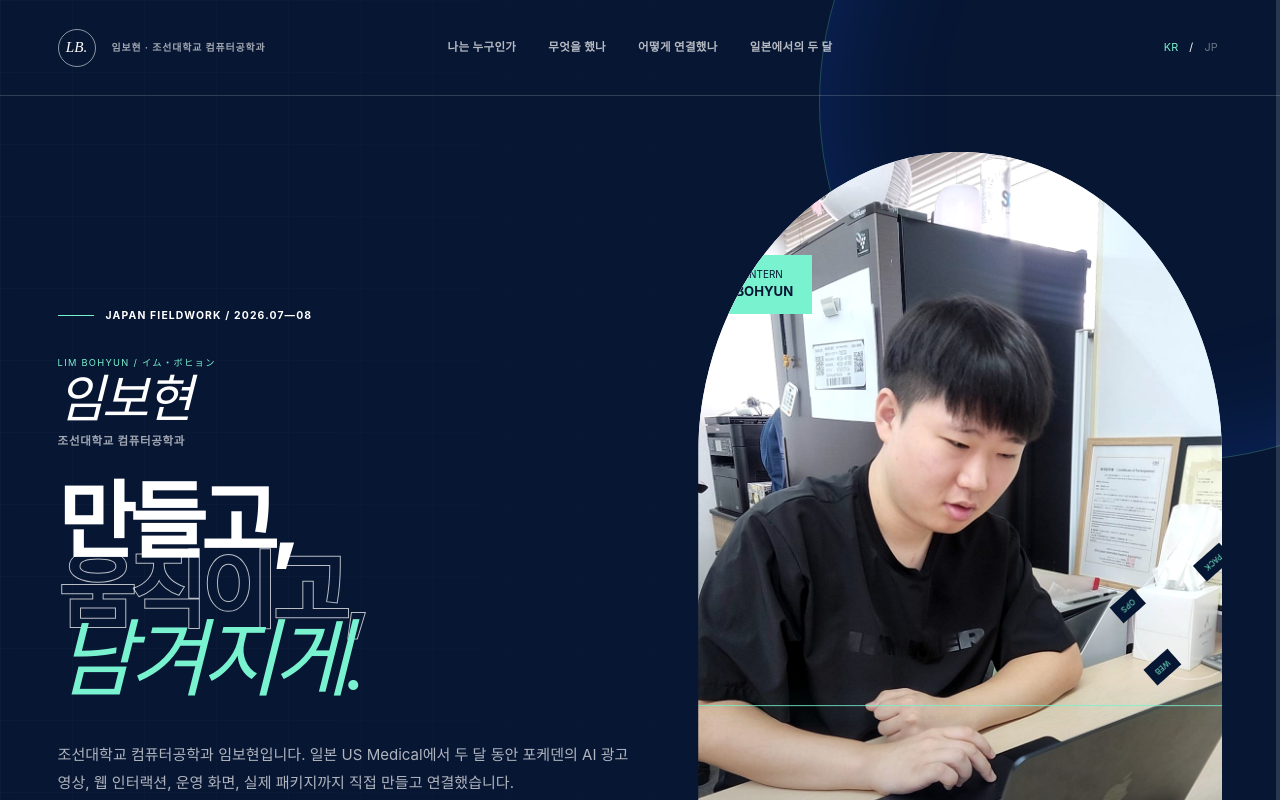
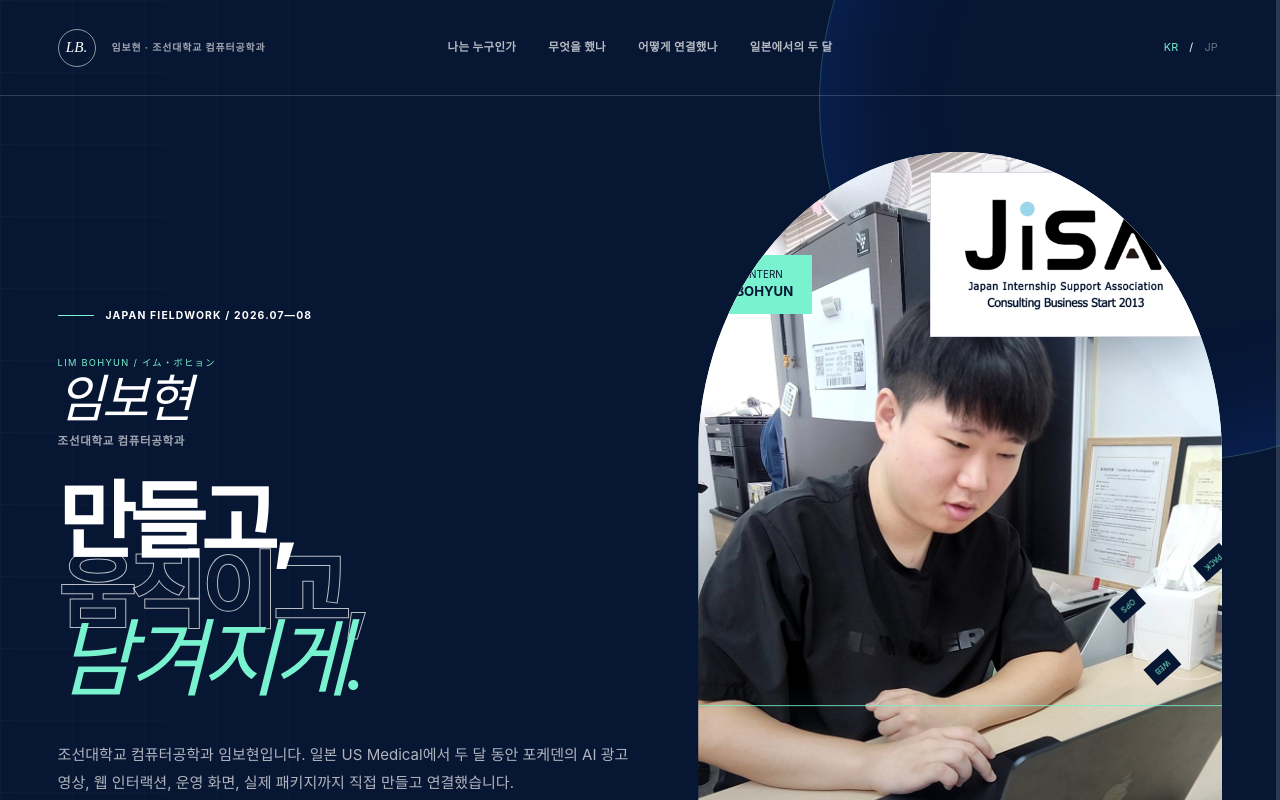
Before and after one commit to s843210/Jisa_bohyun, a Next.js app: page / in a window 1280 px wide. Shown: the top 800 px of the page. Built offline with nearby package versions, Linux system fonts and the light colour scheme.

Commit message:
Add JISA logo to hero

```diff
--- a/app/globals.css
+++ b/app/globals.css
@@ -386,6 +386,23 @@ img {
 
 .hero-media:hover > img {
   transform: scale(1.035);
+}
+
+.hero-association-logo {
+  position: absolute;
+  z-index: 5;
+  top: 1.25rem;
+  right: 1.25rem;
+  width: min(52%, 300px);
+  padding: .55rem;
+  background: var(--white);
+  border: 1px solid rgba(7,22,51,.16);
+  box-shadow: 0 18px 42px rgba(7,22,51,.28);
+}
+
+.hero-association-logo img {
+  width: 100%;
+  height: auto;
 }
 
 .hero-product-inset {
@@ -1448,6 +1465,7 @@ img {
   .hero h1 { font-size: clamp(3.7rem, 19vw, 6.2rem); line-height: .9; }
   .hero-body { margin: 2rem 0; }
   .hero-media { min-height: 520px; margin-top: 3rem; border-radius: 48% 48% 6px 6px / 23% 23% 6px 6px; }
+  .hero-association-logo { top: 1rem; right: 1rem; width: min(58%, 250px); }
   .hero-caption { grid-row: 3; }
   .scroll-mark { display: none; }
   .section-pad { padding: 5rem 1.2rem; }
--- a/app/page.tsx
+++ b/app/page.tsx
@@ -469,6 +469,9 @@ export default function Home() {
           <a className="primary-link" href="#work"><span>{t.explore}</span><i>↘</i></a>
         </div>
         <div className="hero-media" data-reveal>
+          <div className="hero-association-logo">
+            <img src="/assets/jisa-logo.png" alt={lang === "ko" ? "JISA 일본 인턴십 지원 협회 로고" : "JISA Japan Internship Support Association ロゴ"} />
+          </div>
           <div className="hero-media-tag">FIELD INTERN<br /><b>IM BOHYUN</b></div>
           <img className="hero-portrait" src="/assets/working.jpg" alt={lang === "ko" ? "US Medical 사무실에서 작업 중인 임보현" : "US Medicalのオフィスで作業するイム・ボヒョン"} />
           <div className="hero-product-inset">
```
Also changed, not shown: public/assets/jisa-logo.png (added).
